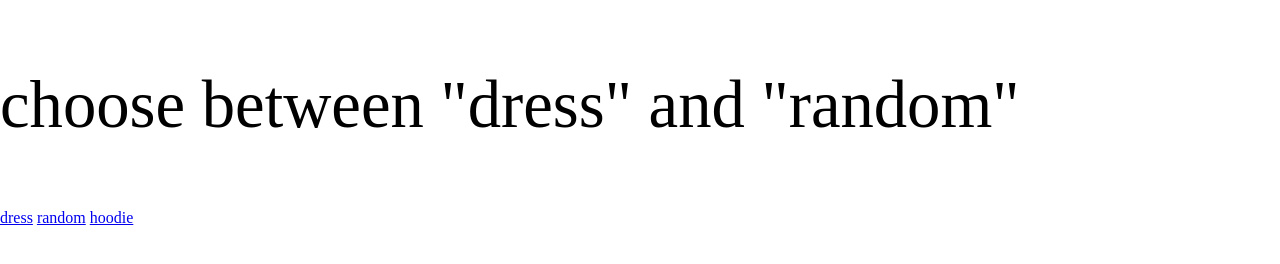
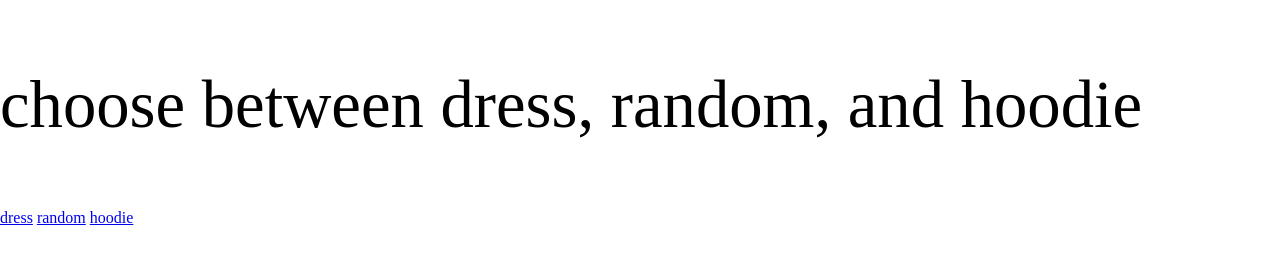
Before and after one commit to eddiekusel/eddiekusel.github.io, a plain HTML site: page index.html in a window 1280 px wide. Drawn offline with Linux system fonts and the light colour scheme.

Commit message:
Update index.html

```diff
--- a/index.html
+++ b/index.html
@@ -6,7 +6,7 @@
         <title>bitfitta</title>
     </head>
     <body>
-        <p id="first">choose between "dress" and "random"</p>
+        <p id="first">choose between dress, random, and hoodie</p>
         <a href="dress.html">dress</a>
         <a href="random.html">random</a>
         <a href="hoodie.html">hoodie</a>
```
